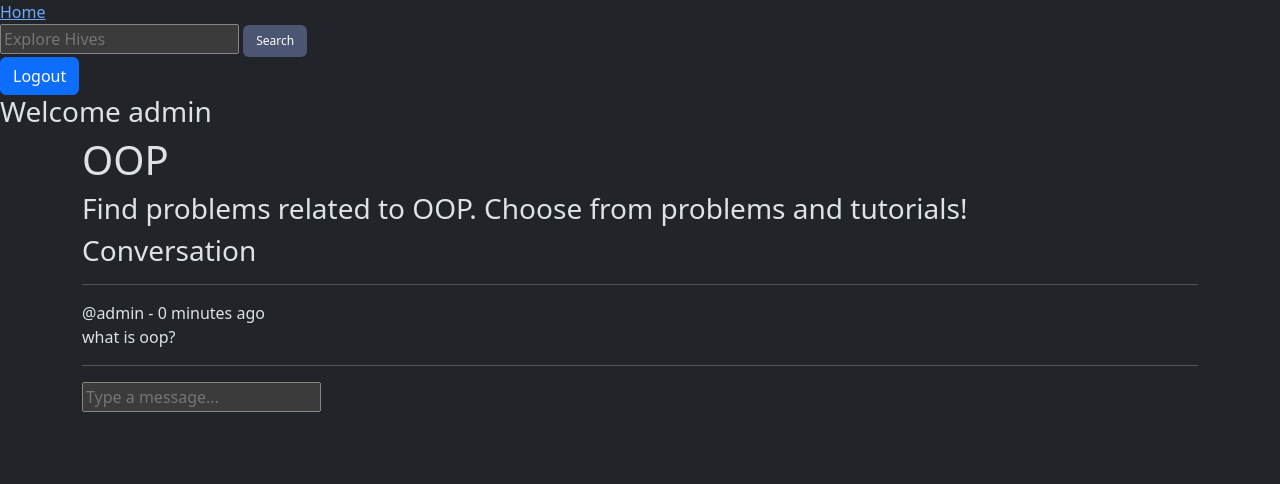
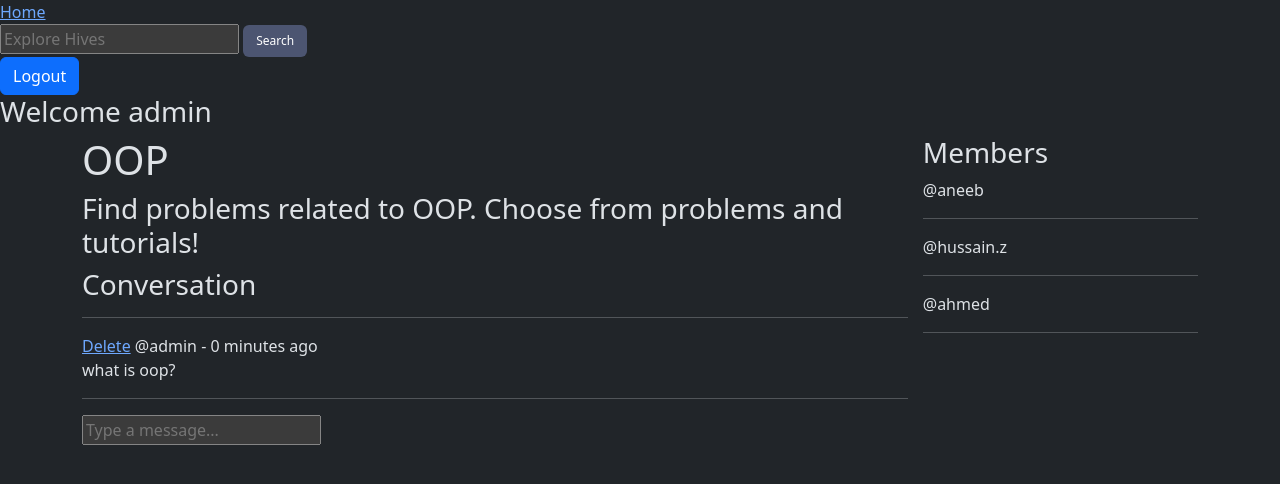
Before and after one commit to ahmedpervaiz31/Hive_Pojek, a Django app: page /hive/1/ in a window 1280 px wide. Shown: the top 484 px of the page. Run offline with Django 5.2, Linux system fonts and the light colour scheme; a user stored in the database is signed in; data comes from the database, SQL or seed files in the repository; both versions use the stored data as it was after the commit.

Commit message:
message crud complete

```diff
--- a/home/models.py
+++ b/home/models.py
@@ -15,7 +15,7 @@ class Hive(models.Model):
   topic = models.ForeignKey(Topic, on_delete=models.SET_NULL, null=True)
   buzz = models.CharField(max_length=150)
   details = models.TextField(null=True, blank=True)
-  # members =
+  members = models.ManyToManyField(User, related_name='members', blank=True)
   updated = models.DateTimeField(auto_now=True) #auto timestamp
   created_at = models.DateTimeField(auto_now_add=True)
 
--- a/home/templates/home/hive.html
+++ b/home/templates/home/hive.html
@@ -4,16 +4,27 @@
 {% endblock %}
 {% block content %}
 
+<style>
+  .container{
+    display: grid;
+    grid-template-columns: 3fr 1fr;
+    gap: 15px;
+  }
+</style>
 <div class="container">
+  <div class="row">
   <h1>{{hive.buzz}}</h1>
   <h3>{{hive.details}}</h3>
 
-  <div class="chat-w">
+  <div class="chat-w ">
     <h3>Conversation</h3>
     <hr />
 
     {% for chat in chats %}
     <div>
+      {% if request.user == chat.user %}
+      <a href="{% url 'delete-message' chat.id %}">Delete</a>
+      {% endif %}
       <span>@{{chat.user}} - {{chat.created_at | timesince}} ago</span>
       <p>{{chat.body}}</p>
       <hr />
@@ -30,4 +41,14 @@
   </div>
   {% endif %}
 </div>
+  <div class="">
+    <h3>Members</h3>
+    {% for member in members %}
+    <div>
+      <p>@{{member.username}}</p>
+      <hr />
+    </div>
+    {% endfor %}
+  </div>
+</div>
 {% endblock %}
--- a/home/urls.py
+++ b/home/urls.py
@@ -10,4 +10,5 @@ urlpatterns = [
   path('create-hive/', views.createHive, name='create-hive'),
   path('update-hive/<str:pk>', views.updateHive, name='update-hive'),
   path('delete-hive/<str:pk>', views.deleteHive, name='delete-hive'),
+  path('delete-message/<str:pk>', views.deleteMessage, name='delete-message'),
 ]
--- a/home/views.py
+++ b/home/views.py
@@ -86,18 +86,22 @@ def hive(request, pk):
   hive = Hive.objects.get(id=pk)
   chats = hive.message_set.all().order_by('-created_at')  # get all messages for that hive
   title = f"{hive.buzz} - Hive"
-  if request.method == 'POST':  # add a new message
+  members = hive.members.all()
+  if request.method == 'POST':  # add a new message, along with user
     chat = Message.objects.create(
       user = request.user,
       hive = hive,
       body = request.POST.get('body'),
+
     )
+    hive.members.add(request.user)
     return redirect('hive', pk = hive.id)
 
   context = {
     'hive': hive,
     'chats': chats,
-    'title': title
+    'title': title,
+    'members': members,
   }
   return render(request, 'home/hive.html', context)
 
@@ -141,3 +145,16 @@ def deleteHive(request, pk):
     return redirect('homepage')
 
   return render(request, 'home/delete.html', {'obj': hive})
+
+@login_required(login_url='login')
+def deleteMessage(request, pk):
+  message = Message.objects.get(id=pk)
+
+  if request.user != message.user:
+    return HttpResponse("Nah fam i can't allow it")
+
+  if request.method == "POST":
+    message.delete()
+    return redirect('homepage')
+
+  return render(request, 'home/delete.html', {'obj': message})
```
Also changed, not shown: db.sqlite3, home/migrations/0003_alter_hive_options_hive_members.py (added).
